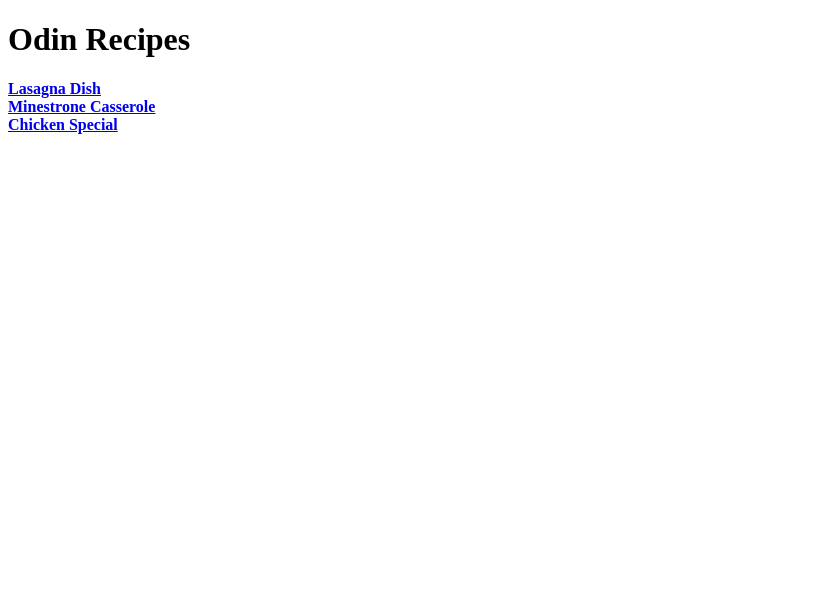
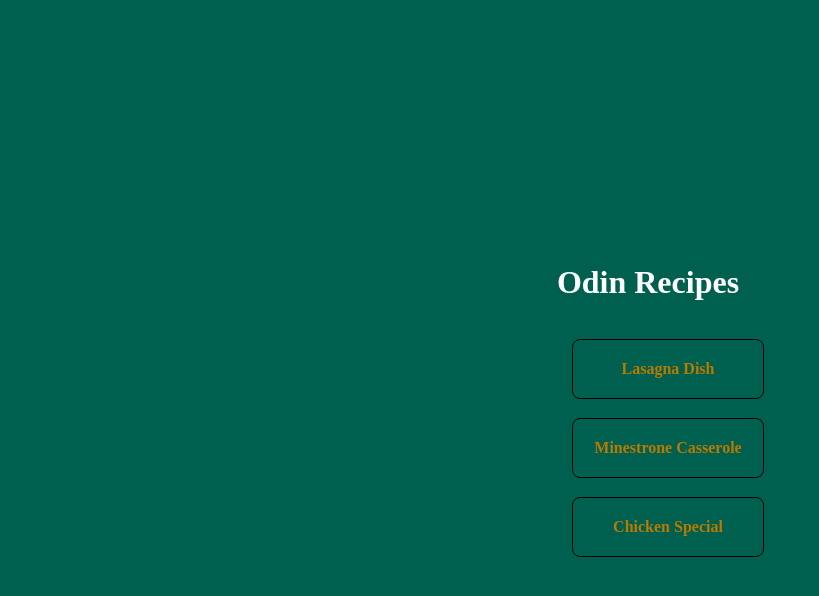
Before and after one commit to ezra-casas/odin_recipes, a plain HTML site: page index.html in a window 1280 px wide. Shown: the whole page, without its empty margins (0-819 px from the left). Drawn offline with Linux system fonts and the light colour scheme.

Commit message:
Improved landing page

```diff
--- a/index.html
+++ b/index.html
@@ -4,23 +4,29 @@
         <meta charset="UTF-8" />
         <title>Odin Recipes</title>
         <meta name="viewport" content="width=device-width, initial-scale=1.0" />
+        <link rel="stylesheet" href="/styles.css">
     </head>
     <body>
+        <header>
             <h1>Odin Recipes</h1>
-        <div>
+        </header>
+
+        <ul>
+            <li>
                 <a href="recipes/lasagna.html">
                     <strong>Lasagna Dish</strong>
                 </a>
-        </div>
-        <div>
+            </li>
+            <li>
                 <a href="recipes/minestrone_casserole.html">
                     <strong>Minestrone Casserole</strong>
                 </a>
-        </div>
-        <div>
+            </li>
+            <li>
                 <a href="recipes/chicken-special.html">
                     <strong>Chicken Special</strong>
                 </a>
-        </div>
+            </li>
+        </ul>
     </body>
 </html>
--- /dev/null
+++ b/styles.css
@@ -0,0 +1,42 @@
+body{
+    display: flex;
+    flex-direction: column;
+    width: 100%;
+    background-color: #00604f;
+    height: 100vh;
+    align-items: center;
+    justify-content: center;
+}
+header{
+
+}
+h1{
+    color: white;
+}
+
+ul{
+    list-style-type: none;
+    display: flex;
+    flex-direction: column;
+    gap: 1.2rem;
+    align-items: center;
+}
+li{
+    display: flex;
+    justify-content: center;
+    align-items: center;
+}
+
+a{
+    text-decoration: none;
+    border: 1px solid black;
+    padding: 20px;
+    border-radius: 8px;
+    width: 150px;
+    text-align: center;
+    color: #b77a02;
+}
+a:hover{
+    background-color: #002e26;
+    color: white;
+}
```
Lines whose indentation alone changed are shown as unchanged.
